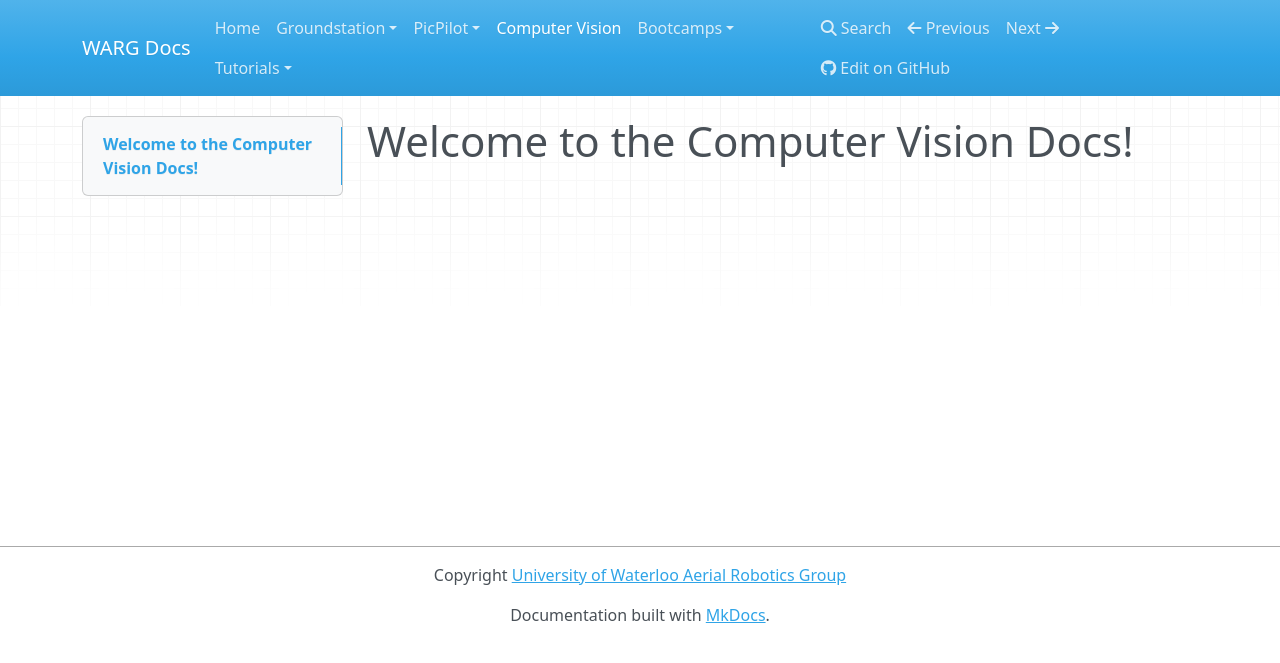
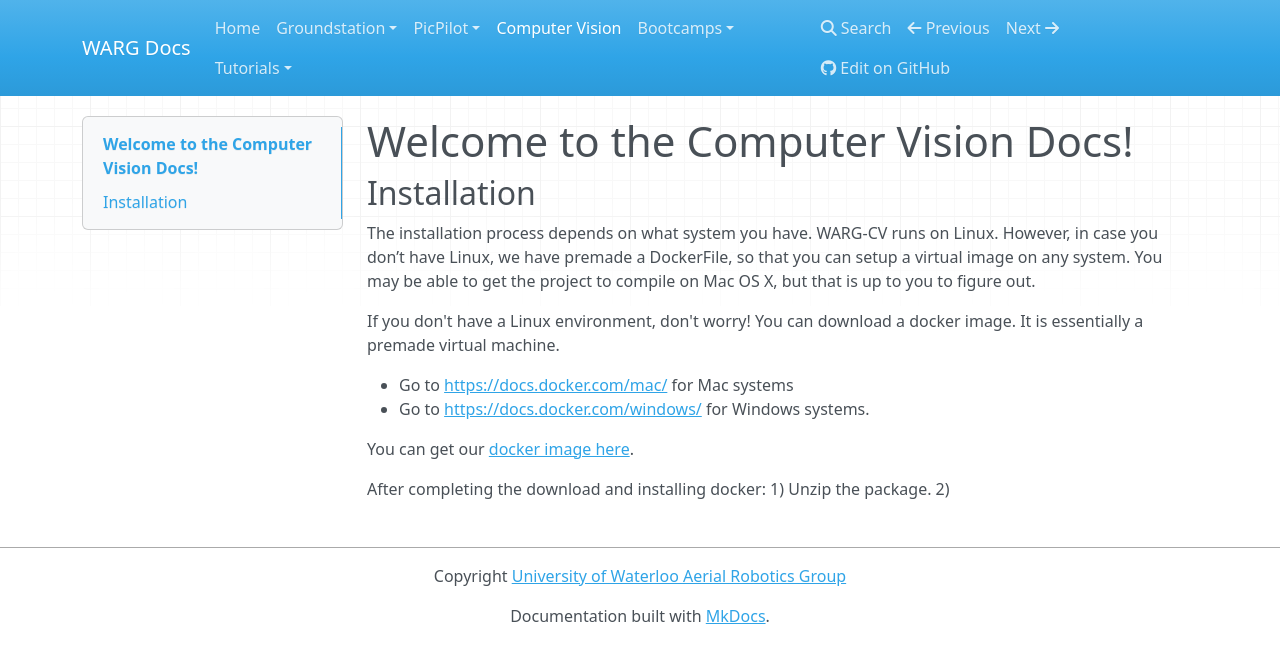
Before and after one commit to UWARG/docs, an MkDocs documentation site: the page built from docs/computervision/index.md, in a window 1280 px wide. Shown: the top 663 px of the page. Built offline with MkDocs 1.6.1, drawn with Linux system fonts in a browser that asks for light colours; nearby versions of some CDN libraries; old or Windows-style settings are respelled for this version of MkDocs.

Commit message:
Started adding installation instructions for the computer vision project.

```diff
--- a/docs/computervision/index.md
+++ b/docs/computervision/index.md
@@ -1 +1,17 @@
 #Welcome to the Computer Vision Docs!
+
+
+##Installation
+The installation process depends on what system you have. WARG-CV runs on Linux. However, in case you don’t have Linux, we have premade a DockerFile, so that you can setup a virtual image on any system.
+You may be able to get the project to compile on Mac OS X, but that is up to you to figure out.
+
+If you don't have a Linux environment, don't worry! You can download a docker image. It is essentially a premade virtual machine.
+
+* Go to [https://docs.docker.com/mac/](https://docs.docker.com/mac/) for Mac systems
+* Go to [https://docs.docker.com/windows/](https://docs.docker.com/windows/) for Windows systems.
+
+You can get our [docker image here](http://ece.uwaterloo.ca/~warg/docs/docker.zip).
+
+After completing the download and installing docker:
+1) Unzip the package.
+2)
```
Also changed, not shown: docs/bootcamp/embedded.md (+3 -3 lines).
